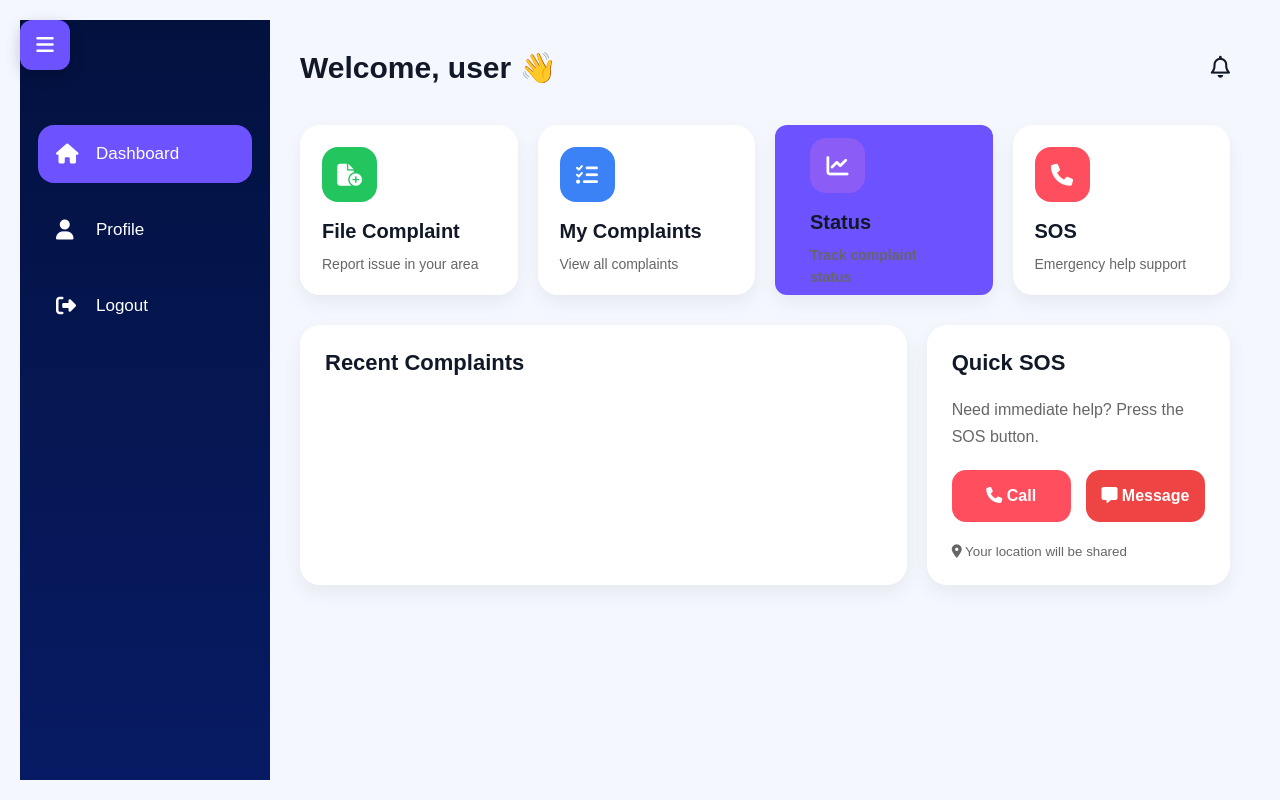
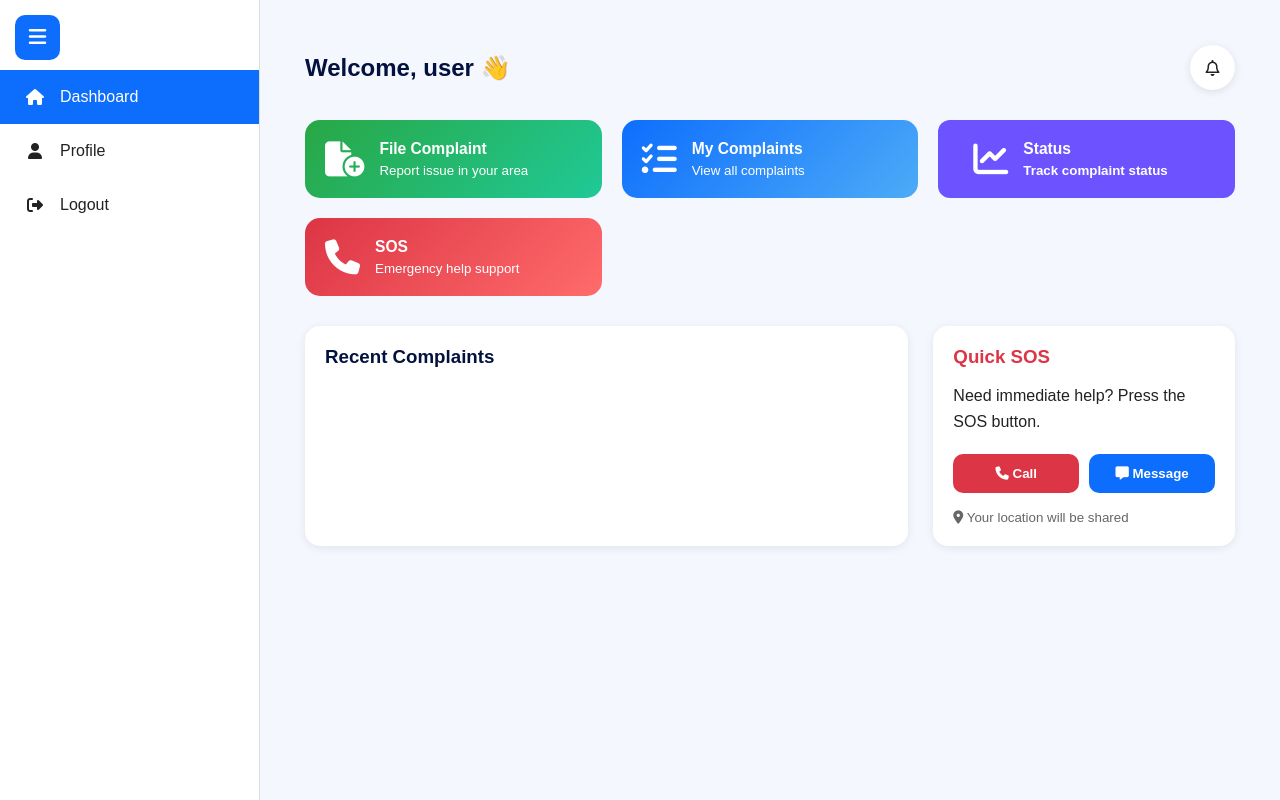
Before and after one commit to adithya782/digital_complaint_desk, a plain HTML site: page website/user_dashboard.html in a window 1280 px wide. Drawn offline with Linux system fonts and the light colour scheme; no server answers.

Commit message:
updated files

```diff
--- a/website/user_dashboard.css
+++ b/website/user_dashboard.css
@@ -1,136 +1,100 @@
+/* RESET */
+
 *{
     margin:0;
     padding:0;
     box-sizing:border-box;
-  font-family:'Poppins',sans-serif;
+    font-family:Arial, Helvetica, sans-serif;
 }
 
-/* BODY */
-
 body{
+    background:#f4f7fc;
     display:flex;
-
-  background:#f4f7ff;
-
     min-height:100vh;
+    color:#222;
 }
 
 /* MENU BUTTON */
 
 .menu-btn{
     position:fixed;
-
-  top:20px;
-  left:20px;
-
-  width:50px;
-  height:50px;
-
+    top:15px;
+    left:15px;
+    width:45px;
+    height:45px;
     border:none;
-
-  border-radius:12px;
-
-  background:#6d52ff;
-
-  color:#fff;
-
+    border-radius:10px;
+    background:#0d6efd;
+    color:white;
+    cursor:pointer;
     font-size:20px;
-
-  cursor:pointer;
-
-  z-index:1000;
-
-  box-shadow:0 5px 15px rgba(0,0,0,0.2);
+    z-index:1001;
 }
 
 /* SIDEBAR */
 
 .sidebar{
-  width:250px;
-
-  background:linear-gradient(180deg,#03113f,#071b64);
-
-  color:#fff;
-
-  padding:25px 18px;
-
-  transition:0.4s ease;
-
-  overflow:hidden;
+    width:260px;
+    background:#fff;
+    border-right:1px solid #ddd;
+    min-height:100vh;
+    transition:0.3s;
+    position:fixed;
+    left:0;
+    top:0;
+    z-index:1000;
+    padding-top:70px;
 }
-
-/* SIDEBAR CLOSE */
-
-.sidebar.close{
-  width:85px;
-}
-
-/* HIDE TEXT */
-
-.sidebar.close .text{
-  display:none;
-}
-
-/* MENU */
 
 .sidebar ul{
     list-style:none;
-
-  margin-top:80px;
 }
 
-/* MENU ITEMS */
-
-.sidebar ul li{
-  height:58px;
-
+.sidebar li{
     display:flex;
     align-items:center;
-
     gap:15px;
-
-  padding:0 18px;
-
-  margin-bottom:18px;
-
-  border-radius:16px;
-
-  color:#fff;
-
-  font-size:17px;
-  font-weight:500;
-
+    padding:18px 25px;
     cursor:pointer;
-
-  transition:0.3s ease;
+    transition:0.3s;
+    font-size:16px;
 }
 
-/* ICON */
-
-.sidebar ul li i{
-  font-size:20px;
-
-  min-width:25px;
+.sidebar li:hover{
+    background:#eef4ff;
 }
 
-/* ACTIVE */
-
-.sidebar ul .active{
-  background:#6d52ff;
+.sidebar li.active{
+    background:#0d6efd;
+    color:white;
 }
 
-/* HOVER */
+.sidebar i{
+    width:20px;
+    text-align:center;
+}
 
-.sidebar ul li:hover{
-  background:#4f46e5;
+/* COLLAPSE */
+
+.sidebar.collapsed{
+    width:75px;
+}
+
+.sidebar.collapsed .text{
+    display:none;
 }
 
 /* MAIN CONTENT */
 
 .main-content{
     flex:1;
+    margin-left:260px;
+    padding:25px;
+    transition:0.3s;
+}
 
-  padding:30px;
+.sidebar.collapsed ~ .main-content{
+    margin-left:75px;
 }
 
 /* TOPBAR */
@@ -139,288 +103,181 @@ body{
     display:flex;
     justify-content:space-between;
     align-items:center;
-
-  margin-bottom:40px;
+    margin-bottom:30px;
 }
 
 .topbar h2{
-  color:#111827;
-
-  font-size:30px;
+    color:#03113f;
 }
 
-/* PROFILE */
-
 .profile{
-  font-size:22px;
-
-  color:#111827;
+    width:45px;
+    height:45px;
+    border-radius:50%;
+    background:#fff;
+    display:flex;
+    align-items:center;
+    justify-content:center;
+    box-shadow:0 2px 8px rgba(0,0,0,0.1);
+    cursor:pointer;
 }
 
 /* PAGE BUTTONS */
 
 .page-buttons{
     display:grid;
-
-  grid-template-columns:repeat(4,1fr);
-
+    grid-template-columns:repeat(auto-fit,minmax(220px,1fr));
     gap:20px;
-
     margin-bottom:30px;
 }
 
-/* REAL BUTTON STYLE */
-
 .page-btn{
-  background:#ffffff;
-
     border:none;
-
-  border-radius:20px;
-
-  height:170px;
-
-  padding:22px;
-
+    border-radius:15px;
+    padding:20px;
+    display:flex;
+    align-items:center;
+    gap:15px;
+    color:white;
+    cursor:pointer;
+    transition:0.3s;
     text-align:left;
-
-  cursor:pointer;
-
-  transition:0.3s ease;
-
-  box-shadow:0 8px 18px rgba(0,0,0,0.06);
-
-  display:block;
 }
-
-/* BUTTON HOVER */
 
 .page-btn:hover{
     transform:translateY(-5px);
-
-  box-shadow:0 12px 22px rgba(0,0,0,0.10);
 }
 
-/* ICON BOX */
-
 .page-btn i{
-  width:55px;
-  height:55px;
-
-  border-radius:16px;
-
-  display:flex;
-  justify-content:center;
-  align-items:center;
-
-  color:#fff;
-
-  font-size:22px;
-
-  margin-bottom:18px;
+    font-size:35px;
 }
 
-/* TITLES */
-
 .page-btn h3{
-  font-size:20px;
-
-  margin-bottom:10px;
-
-  color:#111827;
+    margin-bottom:5px;
 }
 
-/* TEXT */
-
-.page-btn p{
-  font-size:14px;
-
-  color:#666;
-
-  line-height:1.6;
+.green-btn{
+    background:linear-gradient(135deg,#28a745,#20c997);
 }
 
-/* ICON COLORS */
-
-.green-btn i{
-  background:#22c55e;
+.blue-btn{
+    background:linear-gradient(135deg,#0d6efd,#4dabf7);
 }
 
-.blue-btn i{
-  background:#3b82f6;
+.purple-btn{
+    background:linear-gradient(135deg,#6f42c1,#9775fa);
 }
 
-.purple-btn i{
-  background:#8b5cf6;
-}
-
-.red-btn i{
-  background:#ff4f5e;
+.red-btn{
+    background:linear-gradient(135deg,#dc3545,#ff6b6b);
 }
 
 /* BOTTOM SECTION */
 
 .bottom-section{
     display:grid;
-
     grid-template-columns:2fr 1fr;
-
-  gap:20px;
+    gap:25px;
 }
 
-/* BOXES */
+/* COMPLAINTS BOX */
 
-.complaints-box,
-.sos-box{
+.complaints-box{
     background:#fff;
-
-  padding:25px;
-
-  border-radius:20px;
-
-  box-shadow:0 8px 20px rgba(0,0,0,0.06);
+    padding:20px;
+    border-radius:15px;
+    box-shadow:0 2px 10px rgba(0,0,0,0.08);
 }
 
-/* TITLES */
-
-.complaints-box h3,
-.sos-box h3{
-  margin-bottom:20px;
-
-  color:#111827;
-
-  font-size:22px;
+.complaints-box h3{
+    margin-bottom:15px;
+    color:#03113f;
 }
 
-/* LIST */
-
-.complaints-box ul{
+#complaintsList{
     list-style:none;
 }
 
-/* LIST ITEMS */
-
-.complaints-box li{
-  display:flex;
-  justify-content:space-between;
-  align-items:center;
-
-  padding:18px 0;
-
+#complaintsList li{
+    padding:15px;
     border-bottom:1px solid #eee;
+    transition:0.3s;
 }
 
-/* STATUS */
-
-.progress,
-.resolved,
-.pending{
-  padding:8px 15px;
-
-  border-radius:20px;
-
-  font-size:13px;
-
-  font-weight:600;
-}
-
-.progress{
-  background:#dbeafe;
-  color:#2563eb;
-}
-
-.resolved{
-  background:#dcfce7;
-  color:#16a34a;
-}
-
-.pending{
-  background:#fee2e2;
-  color:#dc2626;
+#complaintsList li:hover{
+    background:#f5f8ff;
 }
 
 /* SOS BOX */
 
-.sos-box p{
-  color:#666;
-
-  line-height:1.7;
-
-  margin-bottom:20px;
+.sos-box{
+    background:#fff;
+    padding:20px;
+    border-radius:15px;
+    box-shadow:0 2px 10px rgba(0,0,0,0.08);
 }
 
-/* SOS BUTTONS */
+.sos-box h3{
+    margin-bottom:15px;
+    color:#dc3545;
+}
+
+.sos-box p{
+    margin-bottom:20px;
+    line-height:1.6;
+}
 
 .sos-buttons{
     display:flex;
-
-  gap:15px;
-
-  margin-bottom:20px;
+    gap:10px;
+    margin-bottom:15px;
 }
-
-/* CALL & MESSAGE BUTTONS */
 
 .call-btn,
 .msg-btn{
     flex:1;
-
-  height:52px;
-
     border:none;
-
-  border-radius:14px;
-
-  color:#fff;
-
-  font-size:16px;
-  font-weight:600;
-
+    padding:12px;
+    border-radius:10px;
+    color:white;
     cursor:pointer;
+    font-weight:bold;
 }
 
 .call-btn{
-  background:#ff4f5e;
+    background:#dc3545;
 }
 
 .msg-btn{
-  background:#ef4444;
+    background:#0d6efd;
 }
 
-/* SMALL */
-
-small{
+.sos-box small{
     color:#666;
 }
 
-/* RESPONSIVE */
+/* MOBILE */
 
-@media(max-width:1100px){
+@media(max-width:768px){
 
-  .page-buttons{
-    grid-template-columns:repeat(2,1fr);
+    .sidebar{
+        transform:translateX(-100%);
+    }
+
+    .sidebar.show{
+        transform:translateX(0);
+    }
+
+    .main-content{
+        margin-left:0;
+        padding-top:80px;
     }
 
     .bottom-section{
         grid-template-columns:1fr;
     }
-}
-
-@media(max-width:700px){
 
     .page-buttons{
         grid-template-columns:1fr;
     }
-
-  .sidebar{
-    width:85px;
 }
-
-  .sidebar .text{
-    display:none;
-  }
-
-  .topbar h2{
-    font-size:22px;
-  }
-}
--- a/website/user_dashboard.html
+++ b/website/user_dashboard.html
@@ -14,8 +14,8 @@
 
   <link rel="stylesheet"
   href="user_dashboard.css">
-  <link rel="stylesheet" href="darkmode.css">
   <link rel="stylesheet" href="style.css">
+   <link rel="stylesheet" href="darkmode.css">
 
   <!-- FONT AWESOME -->
 
--- a/website/user_dashboard.js
+++ b/website/user_dashboard.js
@@ -8,10 +8,9 @@ document.getElementById("sidebar");
 
 // TOGGLE
 
-menuBtn.addEventListener("click", function(){
-
-  sidebar.classList.toggle("close");
-
+menuBtn.addEventListener("click", () => {
+    sidebar.classList.toggle("show");
+    sidebar.classList.toggle("collapsed");
 });
 // SELECT ALL PAGE BUTTONS
 
```
Also changed, not shown: website/admin_dashboard.html (+14 -5 lines), website/auth.css (+52 -0 lines), website/file_complaint.html (+1 -1 lines), website/register.html (+0 -1 lines), website/staff_dashboard.html (+2 -4 lines), website/complaint_details.js (line endings or trailing spaces), website/darkmode.css (line endings or trailing spaces), website/login.js (line endings or trailing spaces). Lines whose indentation alone changed are shown as unchanged.
